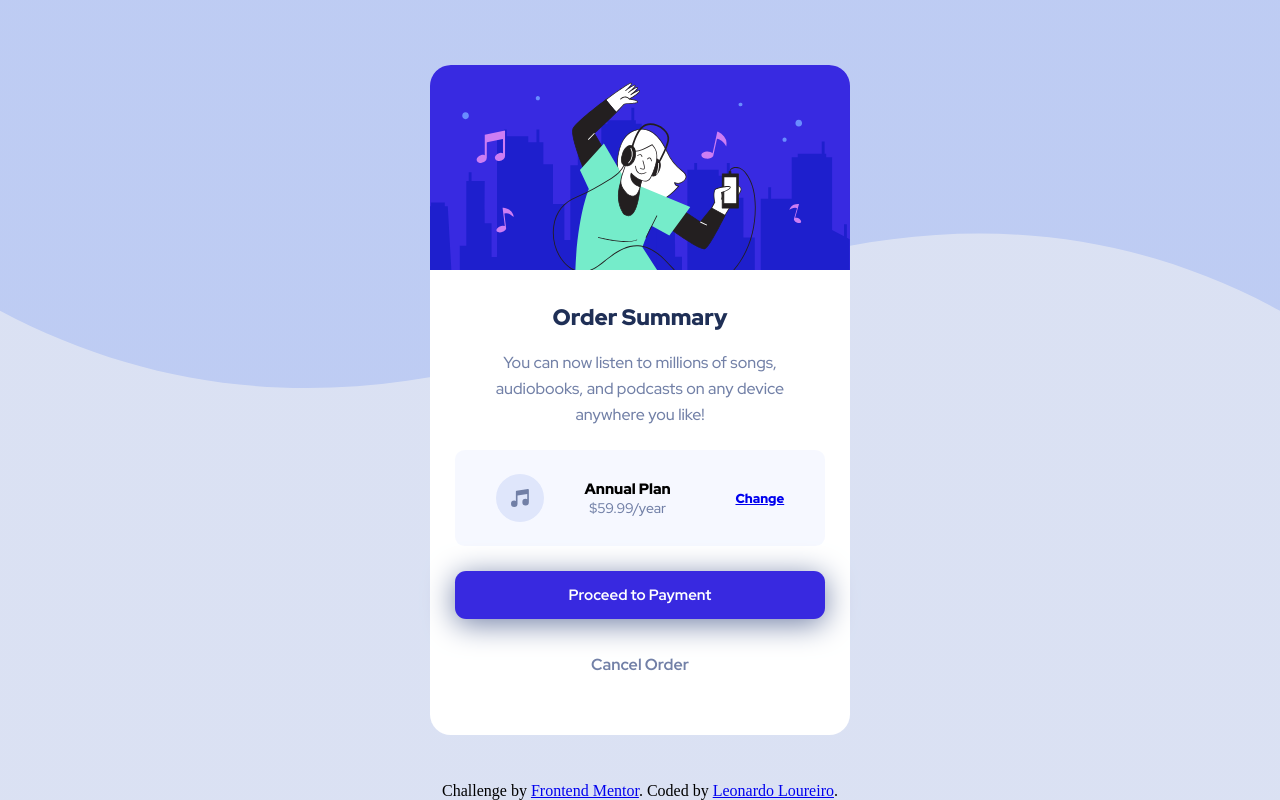
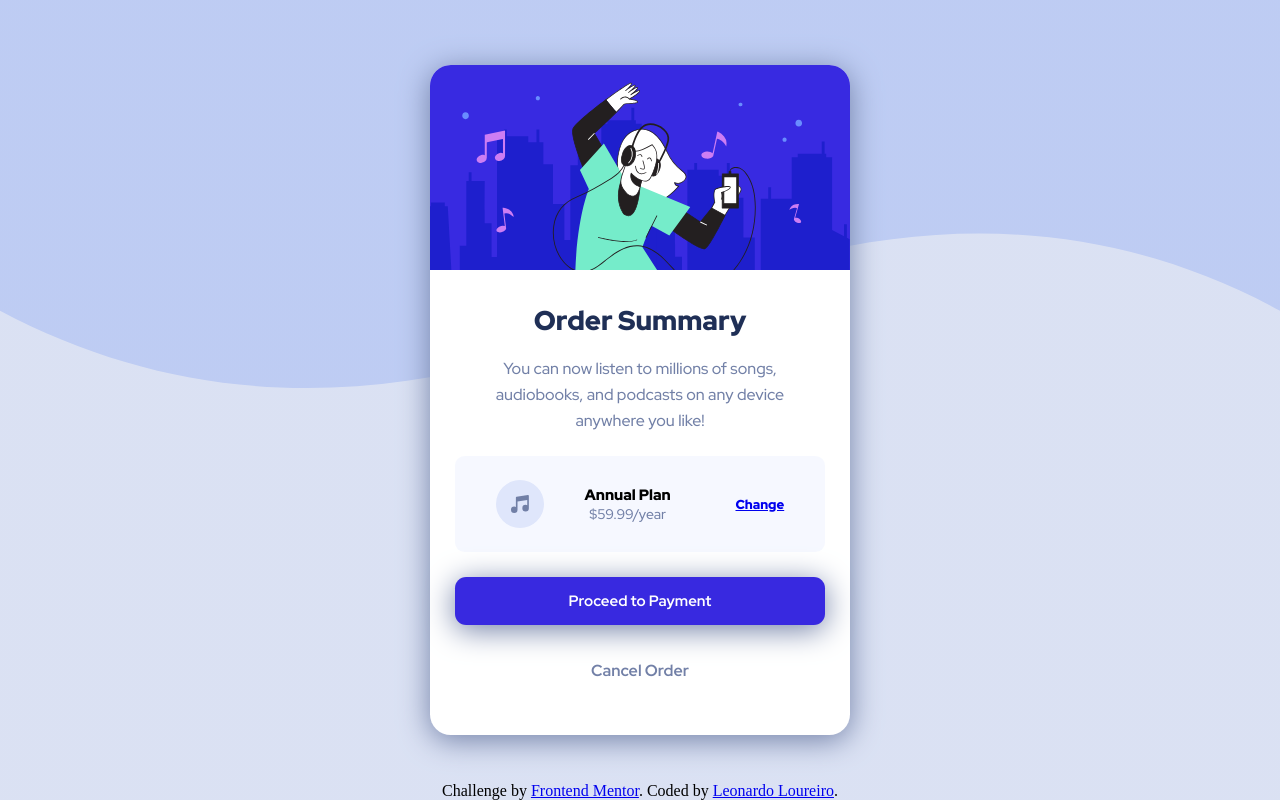
Before and after one commit to LeoLoureiro-code/Order-Summary-Component-Main, a website: page index.html in a window 1280 px wide. Drawn offline with Linux system fonts and the light colour scheme.

Commit message:
Update index.css

```diff
--- a/sass/index.css
+++ b/sass/index.css
@@ -25,6 +25,8 @@ body .card {
   body .card {
     height: 670px;
     width: 420px;
+    -webkit-box-shadow: 0px 5px 30px #7280a7;
+            box-shadow: 0px 5px 30px #7280a7;
   }
 }
 
@@ -52,6 +54,12 @@ body .card h1 {
   font-weight: 900;
   text-align: center;
   padding: 28px 0 18px 0;
+}
+
+@media only screen and (min-width: 420px) {
+  body .card h1 {
+    font-size: 1.7rem;
+  }
 }
 
 body .card p {
```
